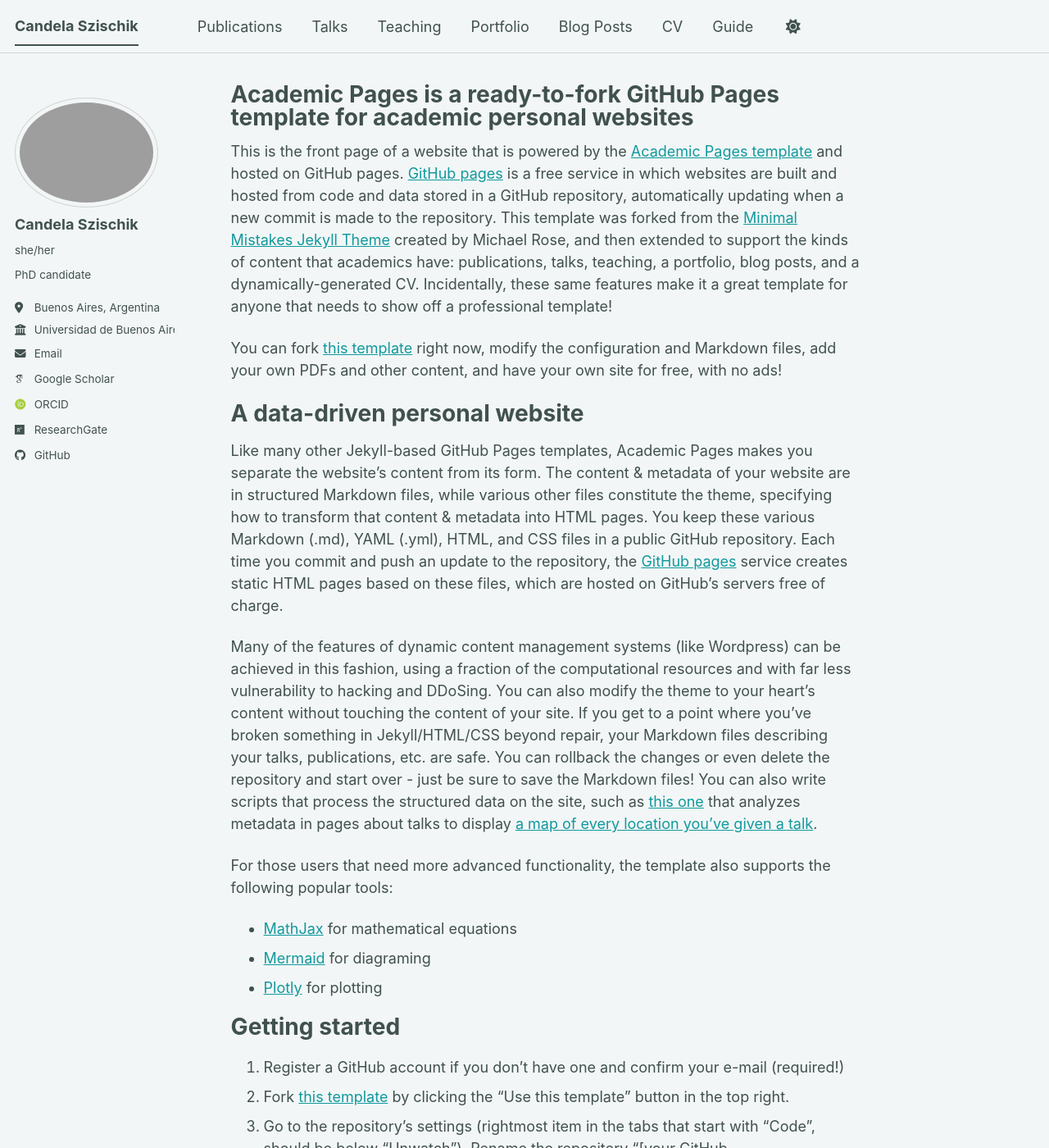
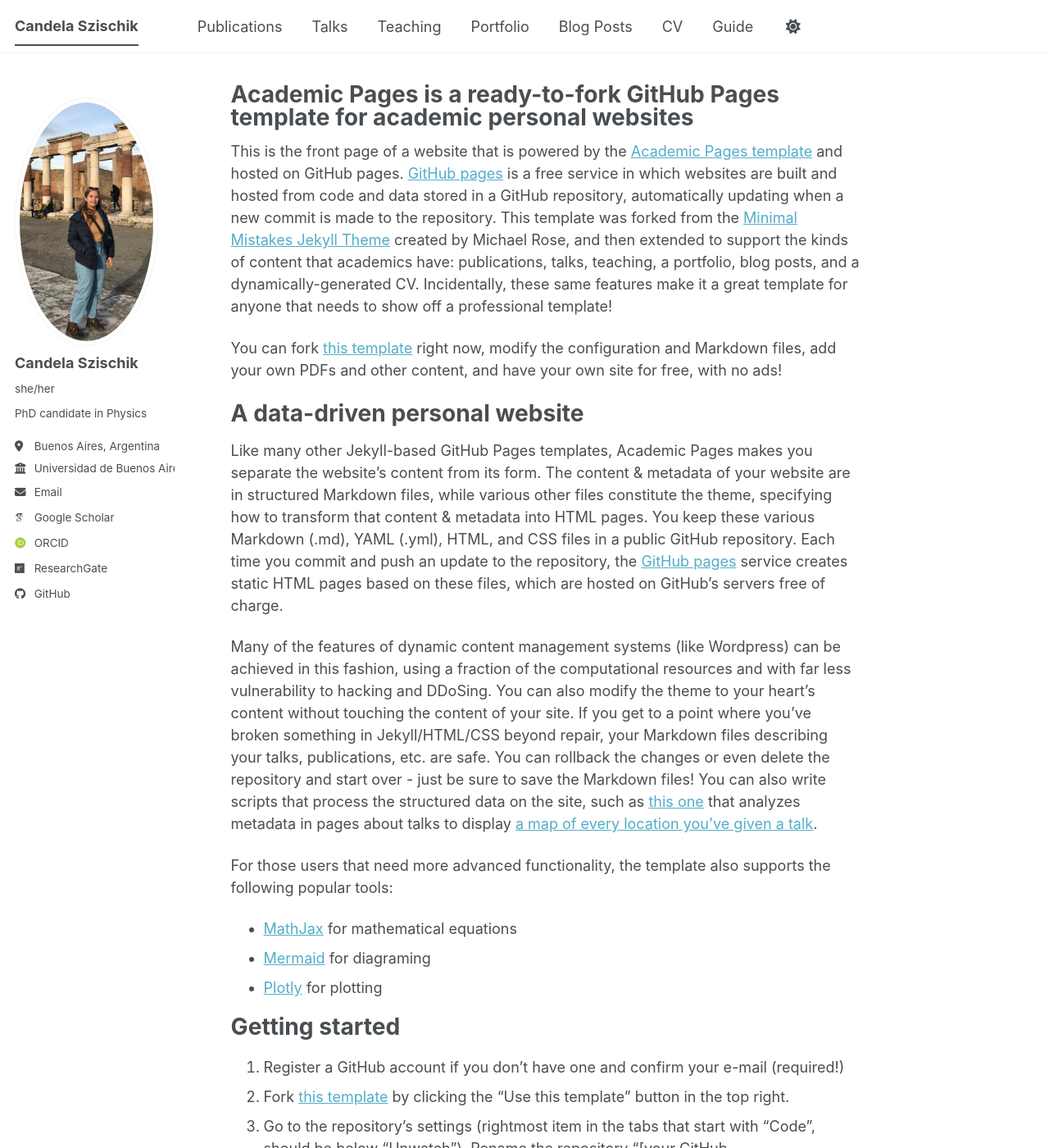
Before and after one commit to candesz/candelaszischik.github.io, a Jekyll site: the page built from _pages/about.md, in a window 1280 px wide and 1400 px high. Shown: the whole window at 82% size. Built offline with Jekyll 4.4.1, drawn with Linux system fonts in a browser that asks for light colours; some web fonts are replaced; a script bundle is joined from its source files by our own code; library files that are not in the unit come from our copies.

Commit message:
Update _config.yml

```diff
--- a/_config.yml
+++ b/_config.yml
@@ -8,7 +8,7 @@
 
 # Basic Site Settings
 locale                   : "en-US"
-site_theme               : "mint" # The available themes options are "default", "air", "sunrise", "mint", "dirt" and "contrast"
+site_theme               : "default" # The available themes options are "default", "air", "sunrise", "mint", "dirt" and "contrast"
 title                    : "Candela Szischik"
 title_separator          : "-"
 name                     : &name "Candela Szischik"
@@ -23,10 +23,10 @@
 #               Additional customization can be done by editing /_includes/author-profile.html
 author:
   # Biographic information
-  avatar           : "profile_cs.png"
+  avatar           : "profile_cs.jpeg"
   name             : "Candela Szischik"
   pronouns         :  "she/her"
-  bio              : "PhD candidate"
+  bio              : "PhD candidate in Physics"
   location         : "Buenos Aires, Argentina"
   employer         : "Universidad de Buenos Aires"
   uri              : # URL
```
